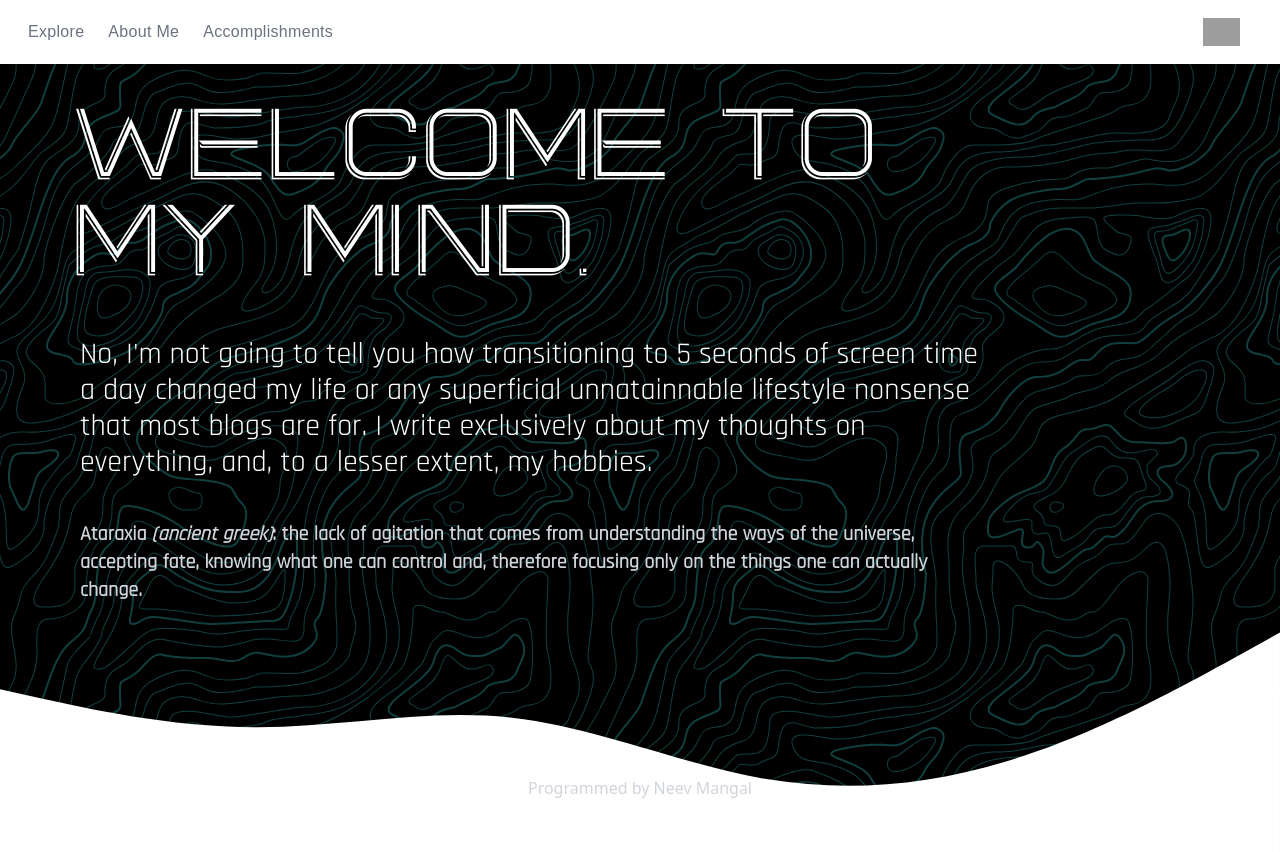
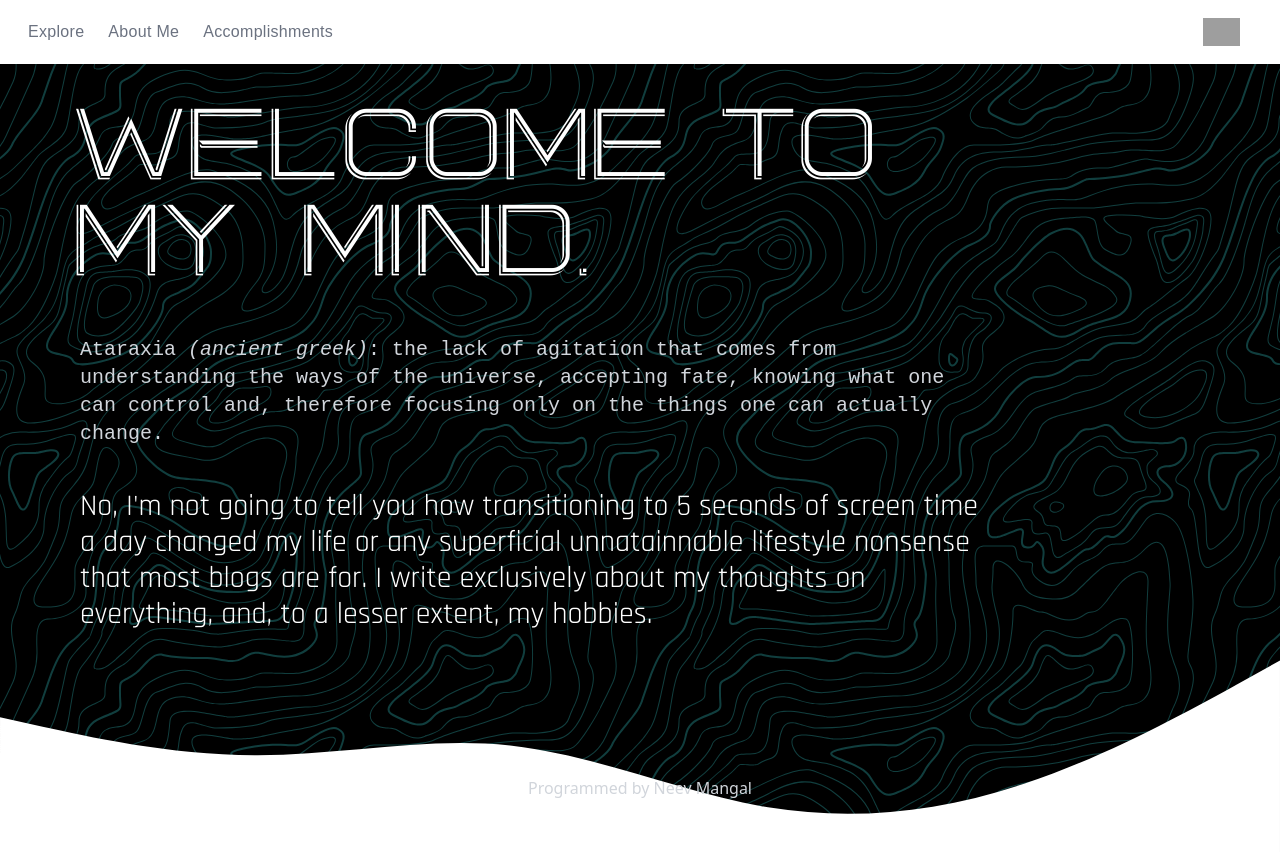
Before and after one commit to ccans/neevmangalofficial, a Next.js app: page /blog in a window 1280 px wide. Shown: the top 852 px of the page. Built offline with nearby package versions, Linux system fonts and the light colour scheme; grey boxes are pictures that could not be loaded.

Commit message:
minor updates

```diff
--- /dev/null
+++ b/components/BlogComponents/BlogCard.js
@@ -0,0 +1,9 @@
+function BlogCard() {
+    return (
+        <div>
+
+        </div>
+    )
+}
+
+export default BlogCard
--- /dev/null
+++ b/components/BlogComponents/BlogCardWrapper.js
@@ -0,0 +1,9 @@
+function BlogCardWrapper() {
+    return (
+        <div>
+
+        </div>
+    )
+}
+
+export default BlogCardWrapper
--- a/components/BlogStripe.js
+++ b/components/BlogStripe.js
@@ -22,6 +22,7 @@ function BlogStripe() {
                 <h1 className="lg:text-8xl md:text-6xl text-4xl" style={{fontFamily: "Blog-Title-Font", maxWidth: "70%"}}>
                 Welcome to my mind. </h1>
             </motion.div>
+
             <motion.div className="text-white mt-10" initial="hidden" animate="visible" variants={{
                 hidden: {
                     translateY: 200,
@@ -37,12 +38,11 @@ function BlogStripe() {
                 }
 
             }}>
-                <h3  className="lg:text-3xl md:text-2xl text-xl" style={{fontFamily: "Rajdhani", maxWidth: "75%"}}> No, I'm not going to tell you how transitioning to 5 seconds of screen time a day changed my life or any superficial unnatainnable lifestyle nonsense that most blogs are for. I write exclusively about my thoughts on everything, and, to a lesser extent, my hobbies.
+            <h4 className="lg:text-xl md:text-lg text-md mt-4 text-gray-300" style={{fontFamily: "monospace", maxWidth: "75%"}}> Ataraxia <em>(ancient greek)</em>: the lack of agitation that comes from understanding the ways of the universe, accepting fate, knowing what one can control and, therefore focusing only on the things one can actually change. </h4>
 
-</h3>
+            </motion.div>
 
 
-            </motion.div>
             <motion.div className="text-white mt-10" initial="hidden" animate="visible" variants={{
                 hidden: {
                     translateY: 200,
@@ -58,9 +58,13 @@ function BlogStripe() {
                 }
 
             }}>
-            <h4 className="lg:text-xl md:text-lg text-md font-semibold mt-4 text-gray-300" style={{fontFamily: "Rajdhani", maxWidth: "75%"}}> Ataraxia <em>(ancient greek)</em>: the lack of agitation that comes from understanding the ways of the universe, accepting fate, knowing what one can control and, therefore focusing only on the things one can actually change. </h4>
+                <h3  className="lg:text-3xl md:text-2xl text-xl" style={{fontFamily: "Rajdhani", maxWidth: "75%"}}> No, I'm not going to tell you how transitioning to 5 seconds of screen time a day changed my life or any superficial unnatainnable lifestyle nonsense that most blogs are for. I write exclusively about my thoughts on everything, and, to a lesser extent, my hobbies.
+
+</h3>
+
 
             </motion.div>
+
 
         </div>
     )
--- a/pages/index.js
+++ b/pages/index.js
@@ -126,10 +126,10 @@ export default function Home({aboutMe}) {
 
 
         <main>
-          <div className="fixed w-screen h-screen overflow-hidden">
+          <div className="fixed w-screen h-auto">
             <Particles params={particleParams}  />
           </div>
-            <div className="overflow-hidden bg-design white flex pt-16 md:flex-row flex-col dark:bg-gray-800">
+            <div className=" bg-design white flex pt-16 md:flex-row flex-col dark:bg-gray-800">
               <MainStripe />
               <BlogCardContainer />
             </div>
```
